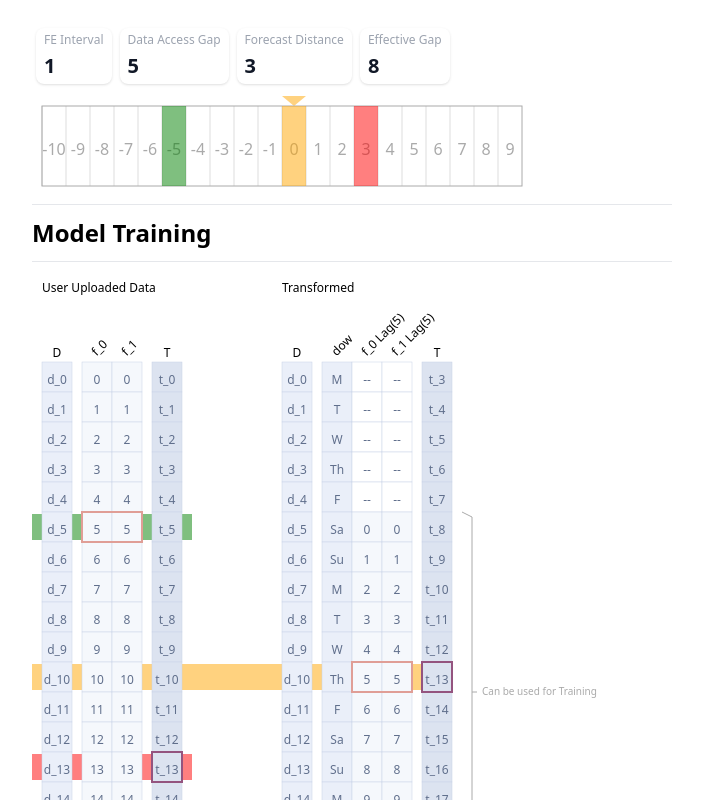
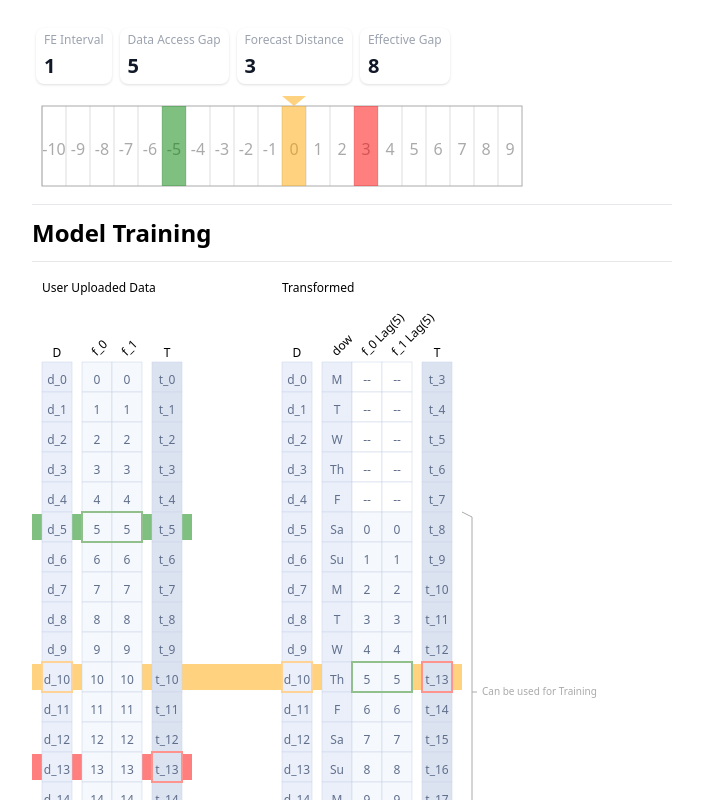
Before and after one commit to dvreed77/data-manipulation, a React (Vite) app: page / in a window 1280 px wide. Shown: the top 800 px of the page, without its empty margins (288-991 px from the left). Built offline with nearby package versions, Linux system fonts and the light colour scheme.

Commit message:
cleaned up colors

```diff
--- a/src/App.tsx
+++ b/src/App.tsx
@@ -27,8 +27,9 @@ const theme = {
   marginLeft: 10,
   marginRight: 10,
   marginBottom: 10,
-  targetBorder: "#94547F",
-  feBorder: "#E09E96",
+  targetBorder: "#FF938E",
+  feBorder: "#91C08C",
+  fpBorder: "#FFD296",
 };
 
 export const ThemeContext = createContext(theme);
@@ -80,13 +81,21 @@ function App() {
           <hr />
           <svg width={1000} height={1000}>
             <rect
-              x={theme.marginLeft - 10}
+              x={0}
               y={
                 theme.marginTop +
                 (theme.cellSize + theme.cellGap) * forecastPt +
                 2
               }
-              width={df1Dims.width + 50 + df2Dims.width + 30}
+              width={
+                theme.marginLeft +
+                df1Dims.width +
+                theme.marginRight +
+                +80 +
+                theme.marginLeft +
+                df2Dims.width +
+                theme.marginRight
+              }
               height={theme.cellSize - 4}
               fill="orange"
               opacity={0.5}
@@ -127,6 +136,18 @@ function App() {
             />
 
             <DataFrameRenderer dataframe={df1} />
+
+            <rect
+              x={theme.marginLeft}
+              y={
+                theme.marginTop + (theme.cellSize + theme.cellGap) * forecastPt
+              }
+              width={theme.cellSize}
+              height={theme.cellSize}
+              stroke={theme.fpBorder}
+              strokeWidth={2}
+              fill="none"
+            />
 
             <rect
               x={theme.marginLeft + theme.cellSize + theme.gap1}
@@ -205,6 +226,19 @@ function App() {
               </g>
 
               <rect
+                x={theme.marginLeft}
+                y={
+                  theme.marginTop +
+                  (theme.cellSize + theme.cellGap) * forecastPt
+                }
+                width={theme.cellSize}
+                height={theme.cellSize}
+                stroke={theme.fpBorder}
+                strokeWidth={2}
+                fill="none"
+              />
+
+              <rect
                 x={
                   theme.marginLeft +
                   theme.cellSize +
@@ -235,7 +269,7 @@ function App() {
                 }
                 width={theme.cellSize}
                 height={theme.cellSize}
-                stroke="#94547F"
+                stroke={theme.targetBorder}
                 strokeWidth={2}
                 fill="none"
               />
```
